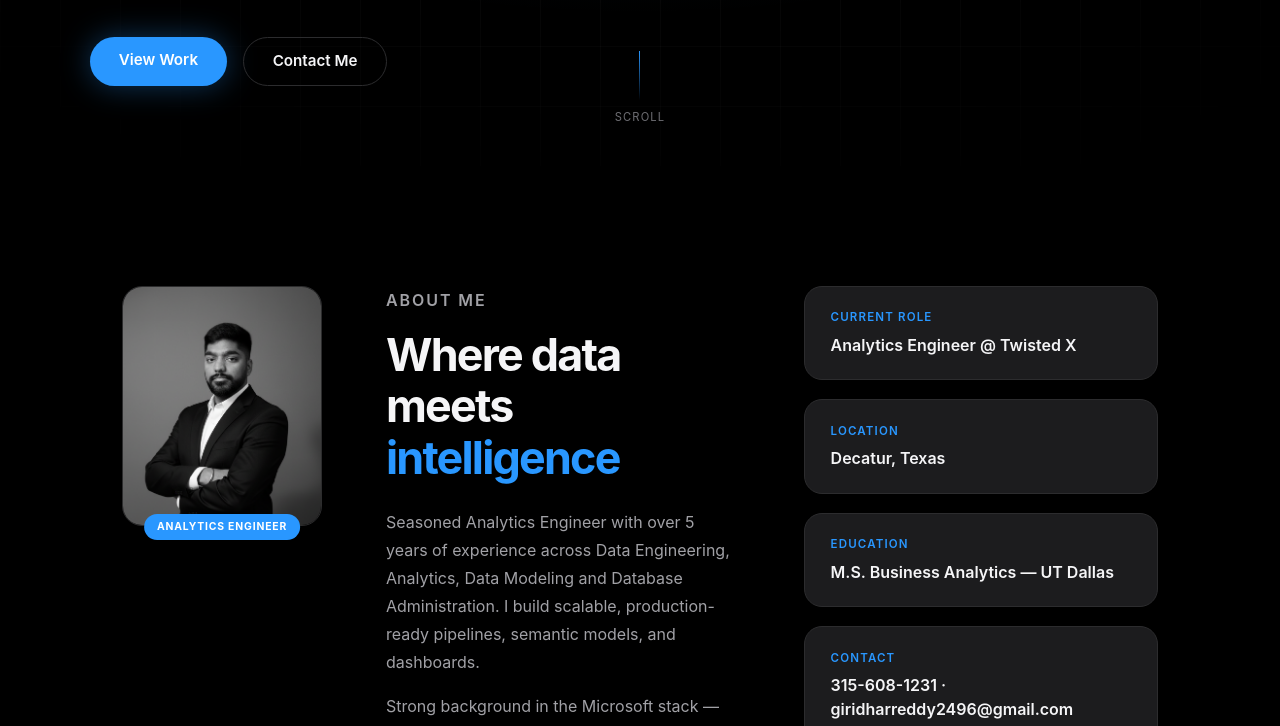
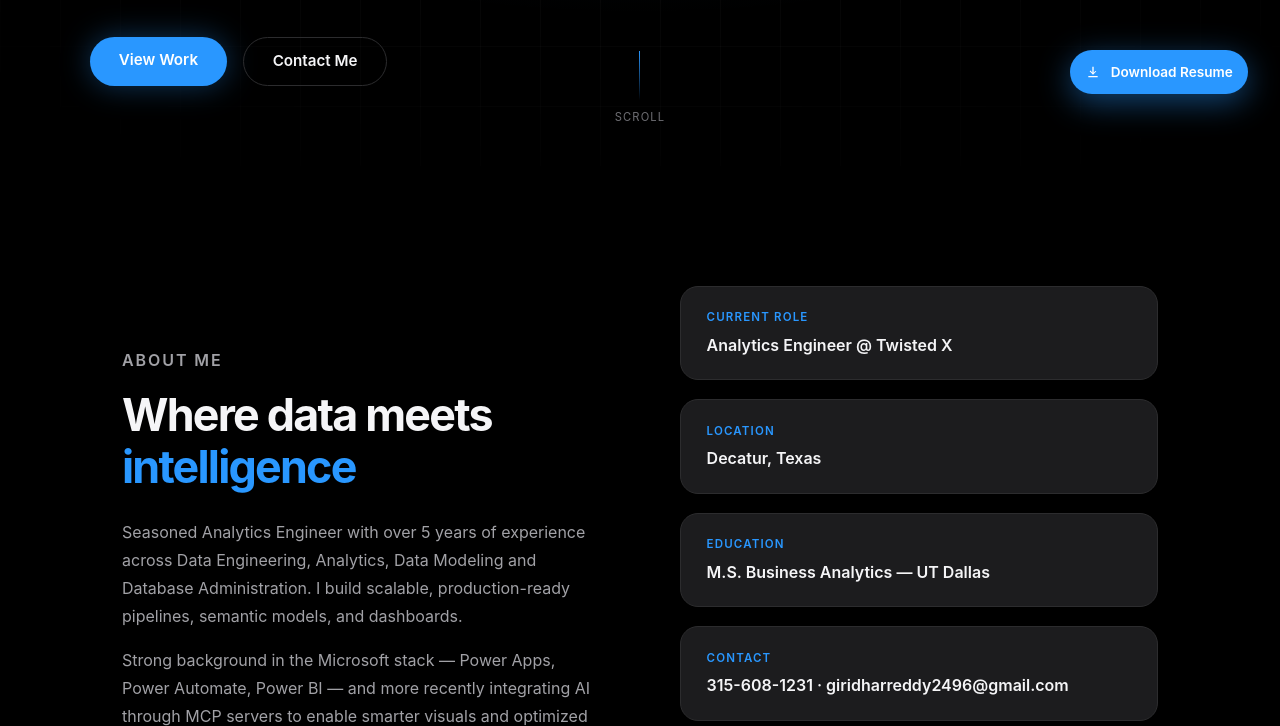
Before and after one commit to giridharreddykandala/Portfolio, a plain HTML site: page index.html in a window 1280 px wide. Shown: the part 674-1400 px from the top of the page. Drawn offline with Linux system fonts and the light colour scheme.

Commit message:
Included Download Resume Buttom

```diff
--- a/index.html
+++ b/index.html
@@ -259,27 +259,7 @@
     /* ─── Summary / About ────────────────────────────────────────── */
     #about { padding: 120px 0; }
     .about-inner {
-      display: grid; grid-template-columns: auto 1fr 1fr; gap: 4rem; align-items: start;
-    }
-    .about-photo-col { display: flex; justify-content: center; }
-    .about-photo-wrap {
-      position: relative; width: 200px; flex-shrink: 0;
-    }
-    .about-photo {
-      width: 200px; height: 240px;
-      object-fit: cover; object-position: center top;
-      border-radius: 20px;
-      border: 1px solid var(--border);
-      filter: grayscale(30%);
-      transition: filter .4s, transform .4s;
-      display: block;
-    }
-    .about-photo-wrap:hover .about-photo { filter: grayscale(0%); transform: scale(1.03); }
-    .about-photo-badge {
-      position: absolute; bottom: -14px; left: 50%; transform: translateX(-50%);
-      background: var(--accent); color: #fff;
-      font-size: .65rem; font-weight: 700; letter-spacing: .08em; text-transform: uppercase;
-      padding: .3rem .8rem; border-radius: 980px; white-space: nowrap;
+      display: grid; grid-template-columns: 1fr 1fr; gap: 5rem; align-items: center;
     }
     .about-text h2 {
       font-size: clamp(1.8rem, 3.5vw, 2.8rem);
@@ -290,7 +270,6 @@
     .about-highlights { display: flex; flex-direction: column; gap: 1.2rem; }
     @media (max-width: 900px) {
       .about-inner { grid-template-columns: 1fr; gap: 2.5rem; }
-      .about-photo-col { display: none; }
     }
     .highlight-card {
       padding: 1.4rem 1.6rem;
@@ -459,6 +438,26 @@
     .contact-link:hover { border-color: var(--accent); background: rgba(41,151,255,.08); transform: translateY(-3px); }
     .contact-link svg { width: 18px; height: 18px; fill: currentColor; }
 
+    /* ─── Resume FAB ─────────────────────────────────────────────── */
+    .resume-fab {
+      position: fixed; bottom: 2rem; right: 2rem; z-index: 200;
+      display: flex; align-items: center; gap: .6rem;
+      padding: .75rem .95rem;
+      background: var(--accent);
+      color: #fff; font-size: .85rem; font-weight: 600;
+      border-radius: 980px; text-decoration: none;
+      box-shadow: 0 8px 32px rgba(41,151,255,.45);
+      transition: background .2s, transform .2s, box-shadow .2s, padding .3s, gap .3s;
+      overflow: hidden; white-space: nowrap;
+    }
+    .resume-fab:hover {
+      background: #0a84ff;
+      transform: translateY(-3px);
+      box-shadow: 0 14px 40px rgba(41,151,255,.6);
+    }
+    .resume-fab svg { width: 16px; height: 16px; fill: #fff; flex-shrink: 0; }
+    .resume-fab-label { transition: max-width .3s, opacity .3s; }
+
     /* ─── Footer ─────────────────────────────────────────────────── */
     footer {
       padding: 2rem; text-align: center;
@@ -553,14 +552,6 @@
   <section id="about">
     <div class="container">
       <div class="about-inner">
-        <!-- Photo column -->
-        <div class="about-photo-col reveal">
-          <div class="about-photo-wrap">
-            <img src="GK.png" alt="Giridhar Reddy Kandala" class="about-photo" />
-            <span class="about-photo-badge">Analytics Engineer</span>
-          </div>
-        </div>
-
         <div class="about-text reveal">
           <p class="section-label">About Me</p>
           <h2>Where data meets <span style="color:var(--accent)">intelligence</span></h2>
@@ -871,6 +862,12 @@
     </div>
   </section>
 
+  <!-- Resume Download FAB -->
+  <a href="Giridhar Reddy Kandala Resume.pdf" download class="resume-fab" title="Download Resume">
+    <svg viewBox="0 0 24 24"><path d="M12 16l-5-5 1.41-1.41L11 13.17V4h2v9.17l2.59-2.58L17 11l-5 5zm-7 2h14v2H5v-2z"/></svg>
+    <span class="resume-fab-label">Download Resume</span>
+  </a>
+
   <footer>
     <p>© 2025 Giridhar Reddy Kandala · Built with passion for data &amp; design.</p>
   </footer>
```
Also changed, not shown: 1 other file.
